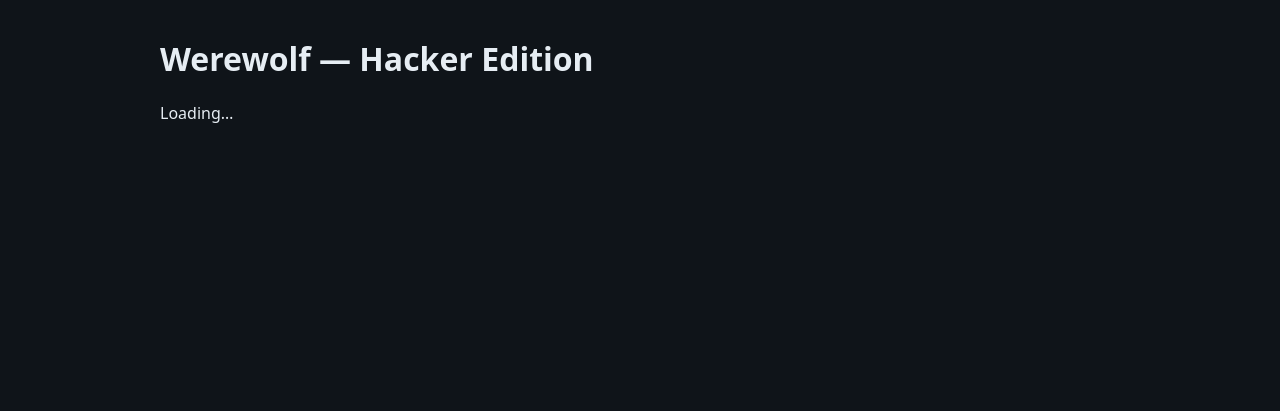
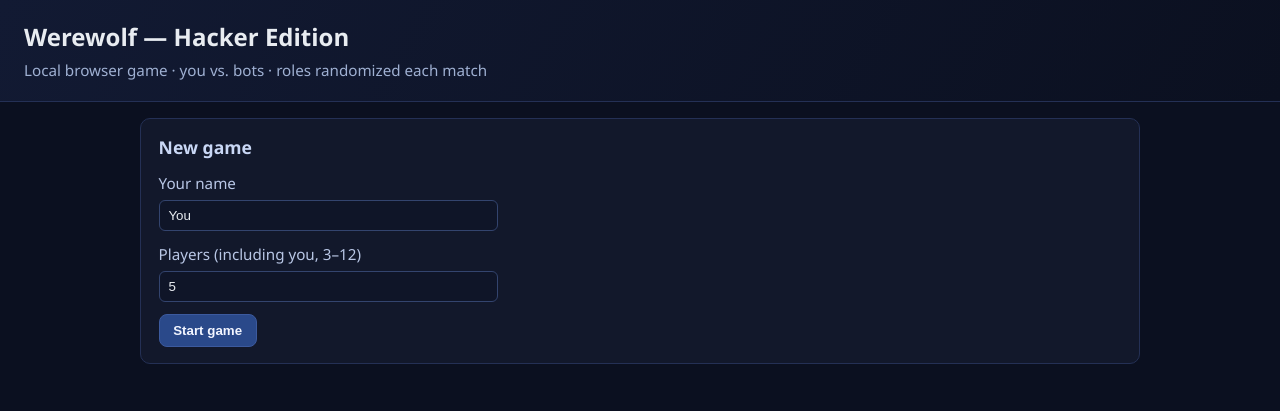
Before and after one commit to NhatThienNguyen/werewolf-game--hacker-edition-, a Flask app: page / in a window 1280 px wide. Shown: the top 411 px of the page. Run offline with Flask 3, Linux system fonts and the light colour scheme.

Commit message:
Wire browser UI to game API (actions, log, hand)
Made-with: Cursor

```diff
--- a/static/css/style.css
+++ b/static/css/style.css
@@ -1,15 +1,193 @@
 :root {
-  font-family: system-ui, sans-serif;
-  background: #0f1419;
-  color: #e6edf3;
+  font-family: "Segoe UI", system-ui, sans-serif;
+  background: #0b1020;
+  color: #e8ecf1;
+  line-height: 1.45;
 }
 
 body {
   margin: 0;
-  padding: 1rem;
+}
+
+.top {
+  padding: 1.25rem 1.5rem;
+  background: linear-gradient(120deg, #121a33, #0b1020);
+  border-bottom: 1px solid #243055;
+}
+
+.top h1 {
+  margin: 0 0 0.25rem;
+  font-size: 1.5rem;
+}
+
+.tagline {
+  margin: 0;
+  color: #9fb0d2;
+  font-size: 0.95rem;
 }
 
 #app {
-  max-width: 960px;
+  max-width: 1000px;
   margin: 0 auto;
+  padding: 1rem 1.25rem 2rem;
 }
+
+.panel {
+  background: #12182b;
+  border: 1px solid #243055;
+  border-radius: 10px;
+  padding: 1rem 1.1rem;
+  margin-bottom: 1rem;
+}
+
+.panel h2 {
+  margin: 0 0 0.75rem;
+  font-size: 1.1rem;
+  color: #c9d7f5;
+}
+
+.grid {
+  display: grid;
+  grid-template-columns: repeat(auto-fit, minmax(260px, 1fr));
+  gap: 1rem;
+}
+
+label {
+  display: block;
+  margin-bottom: 0.75rem;
+  color: #b9c7e6;
+  font-size: 0.95rem;
+}
+
+input[type="text"],
+input[type="number"],
+select {
+  display: block;
+  margin-top: 0.35rem;
+  width: 100%;
+  max-width: 320px;
+  padding: 0.45rem 0.55rem;
+  border-radius: 6px;
+  border: 1px solid #33446e;
+  background: #0f1528;
+  color: #e8ecf1;
+}
+
+button {
+  cursor: pointer;
+  border: 1px solid #3c5a9e;
+  background: #2a498a;
+  color: #f2f5ff;
+  padding: 0.5rem 0.85rem;
+  border-radius: 8px;
+  font-weight: 600;
+}
+
+button.secondary {
+  background: #1e2a4a;
+  border-color: #33446e;
+}
+
+button:disabled {
+  opacity: 0.45;
+  cursor: not-allowed;
+}
+
+.row {
+  display: flex;
+  flex-wrap: wrap;
+  gap: 0.5rem;
+  align-items: center;
+}
+
+.error {
+  color: #ffb4b4;
+  margin-top: 0.75rem;
+}
+
+.hint {
+  color: #9fb0d2;
+  font-size: 0.9rem;
+  margin: 0.35rem 0 0;
+}
+
+.label {
+  color: #8fa6cf;
+  margin-right: 0.35rem;
+}
+
+.cards {
+  list-style: none;
+  padding: 0;
+  margin: 0;
+  display: flex;
+  flex-wrap: wrap;
+  gap: 0.35rem;
+}
+
+.cards li {
+  background: #1c2744;
+  border: 1px solid #33446e;
+  border-radius: 8px;
+  padding: 0.35rem 0.55rem;
+  font-size: 0.9rem;
+}
+
+.table {
+  width: 100%;
+  border-collapse: collapse;
+  font-size: 0.95rem;
+}
+
+.table th,
+.table td {
+  border-bottom: 1px solid #243055;
+  padding: 0.45rem 0.35rem;
+  text-align: left;
+}
+
+.players {
+  list-style: none;
+  padding: 0;
+  margin: 0;
+}
+
+.players li {
+  padding: 0.35rem 0;
+  border-bottom: 1px solid #1e2a4a;
+}
+
+.log {
+  max-height: 280px;
+  overflow: auto;
+  padding-left: 1.2rem;
+  margin: 0;
+  color: #c9d7e9;
+  font-size: 0.92rem;
+}
+
+.win {
+  color: #9ef3c0;
+  font-weight: 700;
+}
+
+.hidden {
+  display: none !important;
+}
+
+.actions .block {
+  margin-bottom: 0.75rem;
+  padding-bottom: 0.75rem;
+  border-bottom: 1px solid #1e2a4a;
+}
+
+.actions .block:last-child {
+  border-bottom: none;
+  margin-bottom: 0;
+  padding-bottom: 0;
+}
+
+.mono {
+  font-family: ui-monospace, SFMono-Regular, Menlo, Consolas, monospace;
+  font-size: 0.88rem;
+}
--- a/static/js/game.js
+++ b/static/js/game.js
@@ -1,2 +1,471 @@
-// Browser UI for Werewolf Hacker Edition (wired in a later step)
-console.log("Werewolf Hacker Edition UI loaded");
+const NEUTRAL_CARDS = new Set([
+  "I'm learning",
+  "Inspect",
+  "Digital Forensics",
+  "Tell me more",
+  "I'm out",
+  "Show me what you got",
+  "All in",
+]);
+
+async function postJSON(url, body) {
+  const res = await fetch(url, {
+    method: "POST",
+    headers: { "Content-Type": "application/json" },
+    credentials: "same-origin",
+    body: JSON.stringify(body ?? {}),
+  });
+  const data = await res.json();
+  if (!res.ok) {
+    data.ok = false;
+  }
+  return data;
+}
+
+async function getJSON(url) {
+  const res = await fetch(url, { credentials: "same-origin" });
+  const data = await res.json();
+  if (!res.ok) {
+    data.ok = false;
+  }
+  return data;
+}
+
+function el(tag, attrs = {}, children = []) {
+  const n = document.createElement(tag);
+  Object.entries(attrs).forEach(([k, v]) => {
+    if (k === "class") n.className = v;
+    else if (k.startsWith("on") && typeof v === "function") n.addEventListener(k.slice(2), v);
+    else if (v === false) return;
+    else n.setAttribute(k, v);
+  });
+  for (const c of children) {
+    if (typeof c === "string") n.appendChild(document.createTextNode(c));
+    else if (c) n.appendChild(c);
+  }
+  return n;
+}
+
+function showLobbyError(msg) {
+  const box = document.getElementById("lobby-error");
+  box.textContent = msg;
+  box.hidden = !msg;
+}
+
+function phaseLabel(phase) {
+  const map = {
+    day_draw: "Day — draw",
+    day_inspect: "Day — Inspect resolution",
+    day_neutral: "Day — neutral cards",
+    day_discussion: "Day — discussion",
+    day_vote: "Day — vote",
+    night_black: "Night — Black hat",
+    night_white: "Night — White hat defense",
+    night_gray: "Night — Gray hat",
+    game_over: "Game over",
+  };
+  return map[phase] || phase;
+}
+
+function renderHand(hand) {
+  const ul = document.getElementById("g-hand");
+  ul.innerHTML = "";
+  (hand || []).forEach((c) => ul.appendChild(el("li", { class: "mono" }, [c])));
+}
+
+function renderVulns(rows) {
+  const tb = document.querySelector("#g-vulns tbody");
+  tb.innerHTML = "";
+  rows.forEach((v) => {
+    tb.appendChild(
+      el("tr", {}, [
+        el("td", {}, [String(v.id)]),
+        el("td", { class: "mono" }, [v.kind]),
+        el("td", {}, [v.status]),
+      ])
+    );
+  });
+}
+
+function renderPlayers(players, you) {
+  const ul = document.getElementById("g-players");
+  ul.innerHTML = "";
+  players.forEach((p) => {
+    const roleText = p.pid === you ? p.role : "hidden";
+    const cardsText = p.pid === you ? `${(p.hand || []).length} cards` : `${p.hand_count ?? "?"} cards`;
+    const label =
+      p.pid === you ? `${p.name} (you) — ${roleText} · ${cardsText}` : `${p.name} — ${roleText} · ${cardsText}`;
+    ul.appendChild(el("li", {}, [p.eliminated ? `${label} · eliminated` : label]));
+  });
+}
+
+function renderLog(lines) {
+  const ol = document.getElementById("g-log");
+  ol.innerHTML = "";
+  (lines || []).forEach((ln) => ol.appendChild(el("li", {}, [ln])));
+}
+
+function renderActions(s) {
+  const root = document.getElementById("actions-root");
+  root.innerHTML = "";
+  const you = s.you;
+
+  const push = (nodes) => nodes.forEach((n) => root.appendChild(n));
+
+  if (s.winner) {
+    push([
+      el("div", { class: "block" }, [
+        el("p", {}, ["The match ended. Start a new game when you are ready."]),
+      ]),
+    ]);
+    return;
+  }
+
+  const nd = (s.needs_discard || []).find((x) => x.pid === you);
+  if (nd) {
+    const picked = new Set();
+    const box = el("div", { class: "block" });
+    box.appendChild(el("p", {}, [`Discard ${nd.amount} card(s) from your hand (select by index).`]));
+    const hand = s.players[you].hand || [];
+    const list = el("div", { class: "mono" });
+    hand.forEach((c, i) => {
+      const row = el("label", {}, [
+        el("input", { type: "checkbox", name: "di", value: String(i) }),
+        document.createTextNode(` [${i}] ${c}`),
+      ]);
+      row.querySelector("input").addEventListener("change", (e) => {
+        const idx = Number(e.target.value);
+        if (e.target.checked) picked.add(idx);
+        else picked.delete(idx);
+      });
+      list.appendChild(row);
+      list.appendChild(el("br"));
+    });
+    box.appendChild(list);
+    box.appendChild(
+      el(
+        "button",
+        {},
+        [
+          "Confirm discard",
+        ]
+      )
+    );
+    box.querySelector("button").addEventListener("click", async () => {
+      if (picked.size !== nd.amount) {
+        alert(`Pick exactly ${nd.amount} cards.`);
+        return;
+      }
+      const indices = Array.from(picked).sort((a, b) => b - a);
+      await send({ type: "discard_down", indices });
+    });
+    push([box]);
+    return;
+  }
+
+  if (s.company_must_choose_inspector && s.players[you].role === "company") {
+    const box = el("div", { class: "block" });
+    box.appendChild(el("p", {}, ["Choose which player with Inspect may inspect a vulnerability."]));
+    const sel = el("select", { id: "pick-inspector" });
+    (s.inspect_candidates || []).forEach((pid) => {
+      const name = s.players[pid].name;
+      sel.appendChild(el("option", { value: String(pid) }, [`${name} (#${pid})`]));
+    });
+    box.appendChild(sel);
+    const btn = el("button", {}, ["Confirm"]);
+    btn.addEventListener("click", async () => {
+      await send({
+        type: "company_pick_inspector",
+        target_pid: Number(sel.value),
+      });
+    });
+    box.appendChild(btn);
+    push([box]);
+    return;
+  }
+
+  if (s.phase === "day_neutral" && s.neutral_turn === you) {
+    const hand = s.players[you].hand || [];
+    const neutrals = hand.filter((c) => NEUTRAL_CARDS.has(c));
+    const box = el("div", { class: "block" });
+    box.appendChild(el("p", {}, ["Your neutral phase — play one neutral card or pass."]));
+    if (neutrals.length) {
+      const sel = el("select", { id: "neutral-card" });
+      neutrals.forEach((c) => sel.appendChild(el("option", {}, [c])));
+      box.appendChild(sel);
+      let target = null;
+      if (neutrals.includes("Show me what you got")) {
+        const tsel = el("select", { id: "neutral-target" });
+        s.players.forEach((p) => {
+          if (p.pid !== you && !p.eliminated) {
+            tsel.appendChild(el("option", { value: String(p.pid) }, [`${p.name} (#${p.pid})`]));
+          }
+        });
+        box.appendChild(el("p", {}, ["Target (for Show me what you got):"]));
+        box.appendChild(tsel);
+        target = tsel;
+      }
+      const playBtn = el("button", { type: "button" }, ["Play neutral"]);
+      playBtn.addEventListener("click", async () => {
+        const card = sel.value;
+        const payload = { type: "neutral_play", card };
+        if (card === "Show me what you got" && target) {
+          payload.target_pid = Number(target.value);
+        }
+        await send(payload);
+      });
+      box.appendChild(playBtn);
+    }
+    const passBtn = el("button", { type: "button", class: "secondary" }, ["Pass"]);
+    passBtn.addEventListener("click", async () => {
+      await send({ type: "neutral_pass" });
+    });
+    box.appendChild(passBtn);
+    push([box]);
+    return;
+  }
+
+  if (s.phase === "day_discussion") {
+    const box = el("div", { class: "block" });
+    box.appendChild(el("p", {}, ["Discussion — end the day when you are ready."]));
+    if (s.company_may_forensics && s.players[you].role === "company") {
+      box.appendChild(
+        el("button", {}, [
+          "Use Digital Forensics (wrong attack tracked)",
+        ])
+      );
+      box.querySelector("button").addEventListener("click", async () => {
+        await send({ type: "forensics" });
+      });
+    }
+    box.appendChild(
+      el("button", { class: "secondary" }, [
+        "End day (go to night)",
+      ])
+    );
+    box.querySelector("button.secondary").addEventListener("click", async () => {
+      await send({ type: "end_discussion" });
+    });
+
+    const vbox = el("div", { class: "block" });
+    vbox.appendChild(el("p", {}, ["Start elimination vote against a player:"]));
+    const vsel = el("select", { id: "vote-start" });
+    s.players.forEach((p) => {
+      if (!p.eliminated && p.pid !== you) {
+        vsel.appendChild(el("option", { value: String(p.pid) }, [`${p.name} (#${p.pid})`]));
+      }
+    });
+    vbox.appendChild(vsel);
+    vbox.appendChild(
+      el("button", {}, [
+        "Start vote",
+      ])
+    );
+    vbox.querySelector("button").addEventListener("click", async () => {
+      await send({ type: "start_vote", target_pid: Number(vsel.value) });
+    });
+    push([box, vbox]);
+    return;
+  }
+
+  if (s.phase === "day_vote" && s.vote_active) {
+    const box = el("div", { class: "block" });
+    box.appendChild(el("p", {}, ["Cast your vote (majority eliminates)."]));
+    const vsel = el("select", { id: "vote-for" });
+    s.players.forEach((p) => {
+      if (!p.eliminated) vsel.appendChild(el("option", { value: String(p.pid) }, [`${p.name} (#${p.pid})`]));
+    });
+    box.appendChild(vsel);
+    box.appendChild(
+      el("button", {}, [
+        "Submit vote",
+      ])
+    );
+    box.querySelector("button").addEventListener("click", async () => {
+      await send({ type: "vote", target_pid: Number(vsel.value) });
+    });
+    push([box]);
+    return;
+  }
+
+  if (s.phase === "night_black" && s.night_black_actor === you) {
+    const box = el("div", { class: "block" });
+    box.appendChild(el("p", {}, ["Black hat night — inspect a vulnerability, attack, or pass."]));
+    const hand = s.players[you].hand || [];
+    const inspectBtn = el("button", { type: "button" }, ["Inspect (uses Inspect card)"]);
+    inspectBtn.addEventListener("click", async () => {
+      await send({ type: "night_black", mode: "inspect" });
+    });
+    box.appendChild(inspectBtn);
+    const vulnSel = el("select", { id: "atk-vuln" });
+    s.vulnerabilities.forEach((v) => {
+      vulnSel.appendChild(el("option", { value: String(v.id) }, [`#${v.id} (${v.kind})`]));
+    });
+    const cardSel = el("select", { id: "atk-card" });
+    hand
+      .filter((c) => c && !NEUTRAL_CARDS.has(c))
+      .forEach((c) => cardSel.appendChild(el("option", {}, [c])));
+    box.appendChild(el("p", {}, ["Attack:"]));
+    box.appendChild(vulnSel);
+    box.appendChild(cardSel);
+    const atkBtn = el("button", { type: "button", class: "secondary" }, ["Launch attack"]);
+    atkBtn.addEventListener("click", async () => {
+      await send({
+        type: "night_black",
+        mode: "attack",
+        vuln_id: Number(vulnSel.value),
+        card: cardSel.value,
+      });
+    });
+    box.appendChild(atkBtn);
+    const passBtn = el("button", { type: "button", class: "secondary" }, ["Pass"]);
+    passBtn.addEventListener("click", async () => {
+      await send({ type: "night_black", mode: "pass" });
+    });
+    box.appendChild(passBtn);
+    push([box]);
+    return;
+  }
+
+  if (s.phase === "night_white" && s.pending_defense_player === you) {
+    const pa = s.pending_attack;
+    const box = el("div", { class: "block" });
+    box.appendChild(
+      el("p", {}, [
+        `Defend against attack on vulnerability #${pa?.target_vuln_id ?? "?"}.`,
+      ])
+    );
+    const hand = s.players[you].hand || [];
+    const defSel = el("select", { id: "def-card" });
+    hand.forEach((c) => defSel.appendChild(el("option", {}, [c])));
+    box.appendChild(defSel);
+    box.appendChild(
+      el("button", {}, [
+        "Play defense card",
+      ])
+    );
+    box.querySelector("button").addEventListener("click", async () => {
+      await send({ type: "night_white", card: defSel.value });
+    });
+    box.appendChild(
+      el("button", { class: "secondary" }, [
+        "Pass (attack succeeds)",
+      ])
+    );
+    box.querySelector("button.secondary").addEventListener("click", async () => {
+      await send({ type: "night_white", pass: true });
+    });
+    push([box]);
+    return;
+  }
+
+  if (s.phase === "night_gray" && s.players[you].role === "gray_hat") {
+    const box = el("div", { class: "block" });
+    box.appendChild(el("p", {}, ["Gray hat — resolve, exploit, or pass."]));
+    const hand = s.players[you].hand || [];
+    const vsel = el("select", { id: "g-vuln" });
+    s.vulnerabilities.forEach((v) => {
+      vsel.appendChild(el("option", { value: String(v.id) }, [`#${v.id} (${v.kind})`]));
+    });
+    const csel = el("select", { id: "g-card" });
+    hand.forEach((c) => csel.appendChild(el("option", {}, [c])));
+    box.appendChild(vsel);
+    box.appendChild(csel);
+    const resBtn = el("button", { type: "button" }, ["Resolve (defensive card)"]);
+    resBtn.addEventListener("click", async () => {
+      await send({
+        type: "night_gray",
+        mode: "resolve",
+        vuln_id: Number(vsel.value),
+        card: csel.value,
+      });
+    });
+    box.appendChild(resBtn);
+    const expBtn = el("button", { type: "button", class: "secondary" }, ["Exploit (offensive card)"]);
+    expBtn.addEventListener("click", async () => {
+      await send({
+        type: "night_gray",
+        mode: "exploit",
+        vuln_id: Number(vsel.value),
+        card: csel.value,
+      });
+    });
+    box.appendChild(expBtn);
+    const passBtn = el("button", { type: "button", class: "secondary" }, ["Pass"]);
+    passBtn.addEventListener("click", async () => {
+      await send({ type: "night_gray", mode: "pass" });
+    });
+    box.appendChild(passBtn);
+    push([box]);
+    return;
+  }
+
+  push([
+    el("div", { class: "block" }, [
+      el("p", {}, ["Waiting on bots or phase transition — use Refresh if the UI looks stale."]),
+    ]),
+  ]);
+}
+
+async function send(payload) {
+  const data = await postJSON("/api/game/action", payload);
+  if (data.ok === false && data.error) {
+    alert(data.error || "Action failed");
+  }
+  applyState(data);
+}
+
+function applyState(s) {
+  if (!s || s.ok === false) {
+    showLobbyError(s?.error || "Request failed");
+    return;
+  }
+  document.getElementById("lobby").classList.add("hidden");
+  document.getElementById("game").classList.remove("hidden");
+
+  document.getElementById("g-round").textContent = String(s.round);
+  document.getElementById("g-phase").textContent = phaseLabel(s.phase);
+  document.getElementById("g-role").textContent = s.players[s.you].role;
+  const win = document.getElementById("g-winner");
+  if (s.winner) {
+    win.textContent = `Winner: ${s.winner}`;
+    win.classList.remove("hidden");
+  } else {
+    win.classList.add("hidden");
+  }
+
+  renderHand(s.players[s.you].hand);
+  renderVulns(s.vulnerabilities || []);
+  renderPlayers(s.players, s.you);
+  renderLog(s.log);
+  renderActions(s);
+}
+
+async function startGame() {
+  showLobbyError("");
+  const name = document.getElementById("player-name").value.trim() || "You";
+  const player_count = Number(document.getElementById("player-count").value);
+  try {
+    const data = await postJSON("/api/game/new", { name, player_count });
+    applyState(data);
+  } catch (e) {
+    showLobbyError("Could not start a game (network error).");
+  }
+}
+
+async function refresh() {
+  try {
+    const data = await getJSON("/api/game/state");
+    applyState(data);
+  } catch (e) {
+    showLobbyError("Could not load state.");
+  }
+}
+
+function wire() {
+  document.getElementById("btn-new-game").addEventListener("click", startGame);
+  document.getElementById("btn-refresh").addEventListener("click", refresh);
+  document.getElementById("btn-restart").addEventListener("click", startGame);
+}
+
+wire();
--- a/templates/index.html
+++ b/templates/index.html
@@ -7,10 +7,78 @@
     <link rel="stylesheet" href="/static/css/style.css" />
   </head>
   <body>
-    <div id="app">
+    <header class="top">
       <h1>Werewolf — Hacker Edition</h1>
-      <p>Loading…</p>
-    </div>
+      <p class="tagline">Local browser game · you vs. bots · roles randomized each match</p>
+    </header>
+
+    <main id="app">
+      <section id="lobby" class="panel">
+        <h2>New game</h2>
+        <label>
+          Your name
+          <input type="text" id="player-name" value="You" maxlength="32" />
+        </label>
+        <label>
+          Players (including you, 3–12)
+          <input type="number" id="player-count" min="3" max="12" value="5" />
+        </label>
+        <button type="button" id="btn-new-game">Start game</button>
+        <p id="lobby-error" class="error" hidden></p>
+      </section>
+
+      <section id="game" class="hidden">
+        <div class="grid">
+          <div class="panel">
+            <h2>Status</h2>
+            <p><span class="label">Round</span> <span id="g-round"></span></p>
+            <p><span class="label">Phase</span> <span id="g-phase"></span></p>
+            <p><span class="label">Your role</span> <span id="g-role"></span></p>
+            <p id="g-winner" class="win hidden"></p>
+          </div>
+          <div class="panel">
+            <h2>Your hand</h2>
+            <ul id="g-hand" class="cards"></ul>
+            <p class="hint">Maximum 6 cards — discard extras when prompted.</p>
+          </div>
+        </div>
+
+        <div class="panel">
+          <h2>Vulnerabilities</h2>
+          <table class="table" id="g-vulns">
+            <thead>
+              <tr>
+                <th>ID</th>
+                <th>Type</th>
+                <th>Status</th>
+              </tr>
+            </thead>
+            <tbody></tbody>
+          </table>
+        </div>
+
+        <div class="panel">
+          <h2>Players</h2>
+          <ul id="g-players" class="players"></ul>
+        </div>
+
+        <div class="panel actions">
+          <h2>Actions</h2>
+          <div id="actions-root"></div>
+        </div>
+
+        <div class="panel">
+          <h2>Log</h2>
+          <ol id="g-log" class="log"></ol>
+        </div>
+
+        <div class="panel row">
+          <button type="button" id="btn-refresh">Refresh state</button>
+          <button type="button" id="btn-restart">New game (same settings)</button>
+        </div>
+      </section>
+    </main>
+
     <script src="/static/js/game.js"></script>
   </body>
 </html>
```
